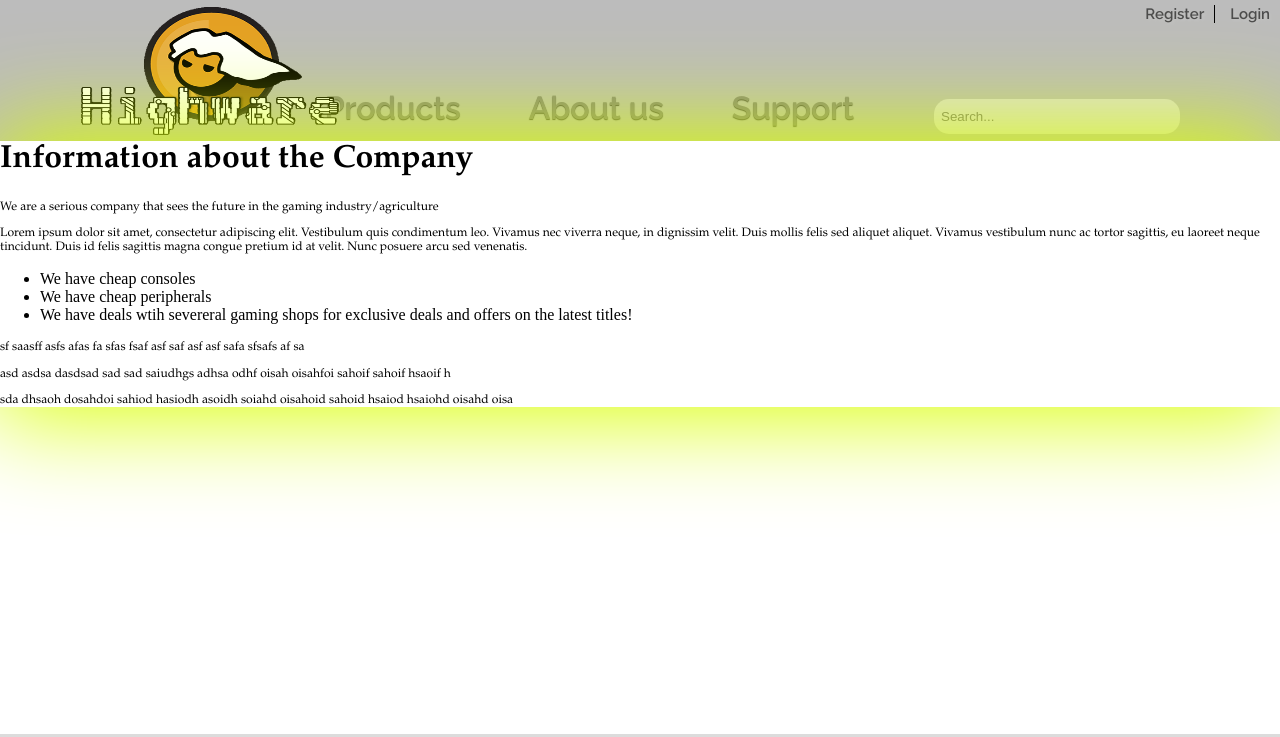
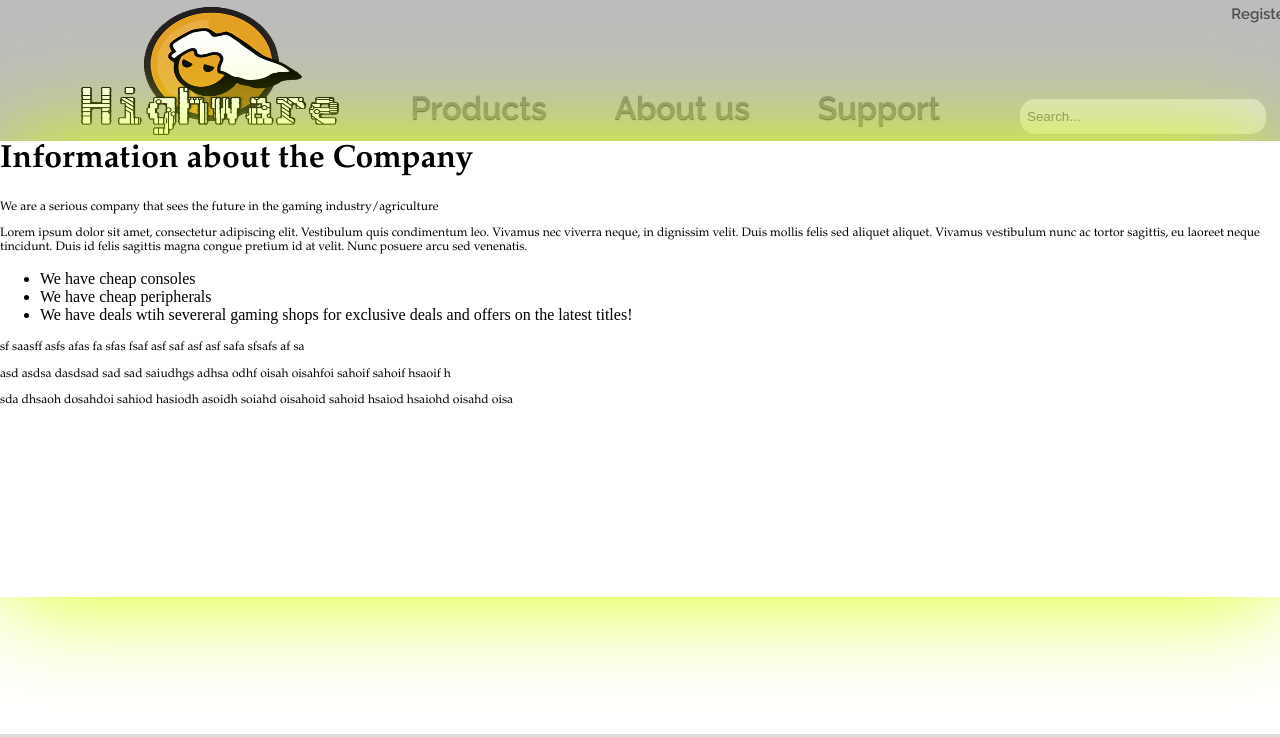
Before and after one commit to Keppan/KonsolShop, a plain HTML site: page AboutUs.html in a window 1280 px wide. Shown: the top 737 px of the page. Drawn offline with Linux system fonts and the light colour scheme.

Commit message:
Temprär lösning för contentbox/foretagbox

```diff
--- a/Css/AboutUs.css
+++ b/Css/AboutUs.css
@@ -1,6 +1,8 @@
+
 body{
     background-color: white;
     margin: 0;
+
     animation: fadein 1s;
     display: inherit;
 }
@@ -10,6 +12,8 @@ nav {
     top: 0;
     width: 100%;
     height: 150px;
+    min-height: 150px;
+    min-width: 1366px;
     /*box-shadow: 0px 2px 9px 0px rgba(50, 50, 50, 0.6);*/
     font-family: 'Raleway', sans-serif;
     font-weight: 600;
@@ -103,6 +107,7 @@ input[type=text]{
     position:fixed;
     background-color: rgb(188, 188, 188);
     border-top:6px solid #DCDCDC;
+    z-index: -1;
 }
 .footer p {
     display: inline-block;
@@ -128,7 +133,7 @@ input[type=text]{
 }
 .content{
     width: 100%;
-    height: 100%;
+    height: 200%;
 }
 .foretag{
     width: 100%;
@@ -136,7 +141,8 @@ input[type=text]{
     /*box-shadow: 0px 2px 9px 0px rgba(50, 50, 50, 0.6);*/
     background: rgba(255,255,255,1);
     text-align: left;
-    box-shadow: 0px 0px 100px 10px rgba(217,255,0,1);
+    box-shadow: 0px 0px 100px -2px rgba(217,255,0,3);
+    height:456px;
 
 }
 .foretag p{
@@ -146,3 +152,7 @@ input[type=text]{
 .foretag h1{
     font-family: Palatino, Georgia, 'Times New Roman', serif;
 }
+
+.wrapper{
+    height: 100%;
+}
--- a/Css/Stylesheet.css
+++ b/Css/Stylesheet.css
@@ -11,11 +11,12 @@ nav {
     top: 0;
     width: 100%;
     height: 150px;
+    min-height: 150px;
+    min-width: 1366px;
     box-shadow: 0px 2px 9px 0px rgba(50, 50, 50, 0.6);
     font-family: 'Raleway', sans-serif;
     font-weight: 600;
     text-shadow: 0px 1px 1px #4d4d4d;
-
 }
 
 nav img {
```
Also changed, not shown: AboutUs.html (+5 -0 lines).
